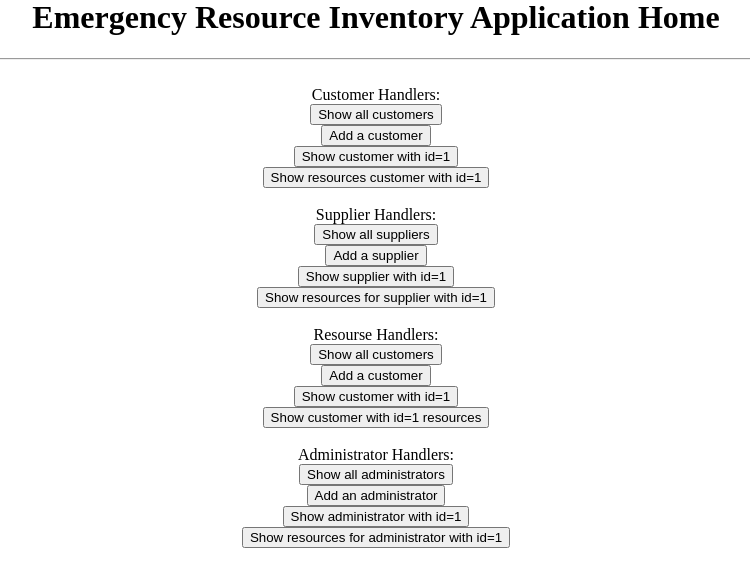
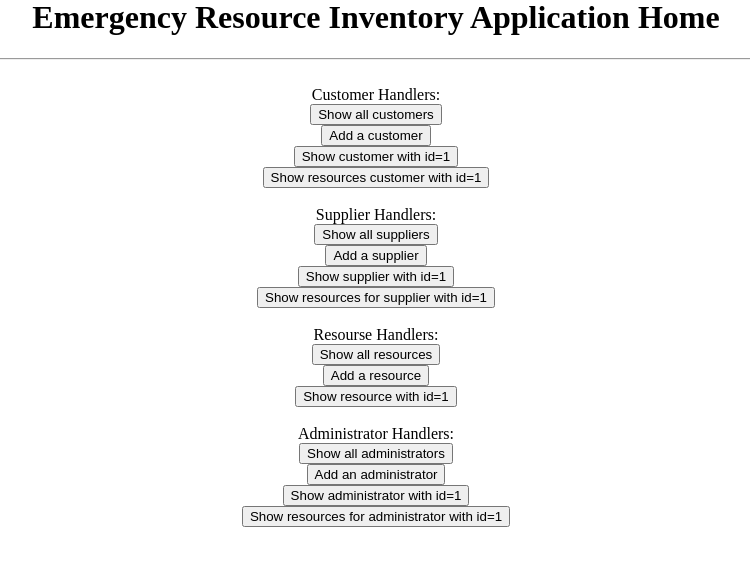
Before and after one commit to Statedbump/Emergency_Inventory_System, a Flask app: page /ERIApp/home in a window 1280 px wide. Shown: the part 22-609 px from the top of the page, without its empty margins (264-1014 px from the left). Run offline with Flask 2, Linux system fonts and the light colour scheme.

Commit message:
HTML Templates for UI.

```diff
--- a/templates/home.html
+++ b/templates/home.html
@@ -40,17 +40,14 @@
         </form> <br>
 
         Resourse Handlers: <br>
-        <form action = "/ERIApp/person" method = "get">
-            <input type ="submit" value="Show all customers">
+        <form action = "/ERIApp/resources" method = "get">
+            <input type ="submit" value="Show all resources">
         </form>
-        <form action = "/ERIApp/person" method = "post">
-            <input type ="submit" value="Add a customer">
+        <form action = "/ERIApp/resources" method = "post">
+            <input type ="submit" value="Add a resource">
         </form>
-        <form action = "/ERIApp/person/1" method = "get">
-            <input type ="submit" value="Show customer with id=1">
-        </form>
-        <form action = "/ERIApp/person/1/resources" method = "get">
-            <input type ="submit" value="Show customer with id=1 resources">
+        <form action = "/ERIApp/resources/1" method = "get">
+            <input type ="submit" value="Show resource with id=1">
         </form> <br>
 
         Administrator Handlers: <br>
@@ -66,5 +63,6 @@
         <form action = "/ERIApp/person/1/resources" method = "get">
             <input type ="submit" value="Show resources for administrator with id=1">
         </form> <br>
+    </div>
 </body>
 </html>
```
